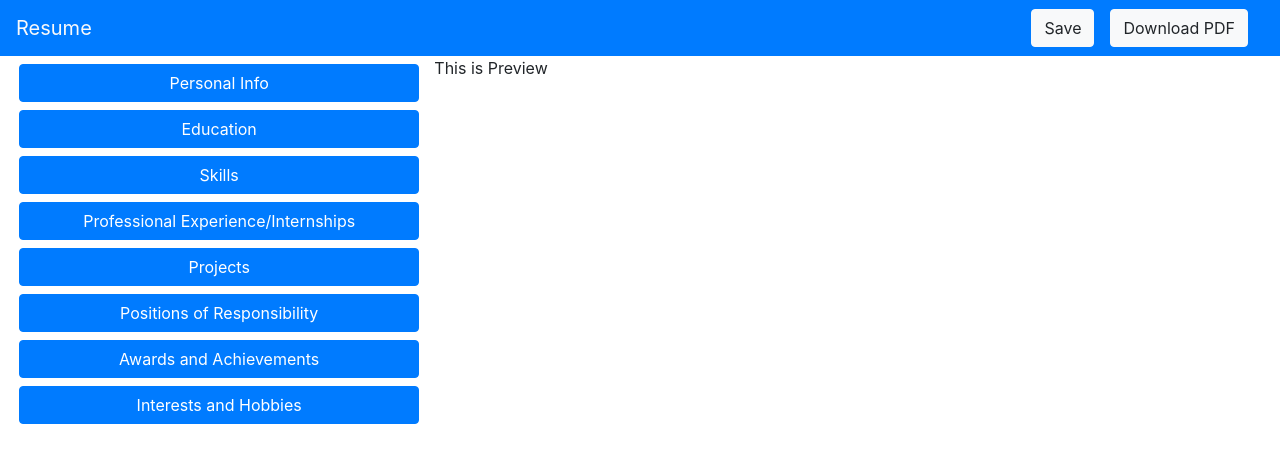
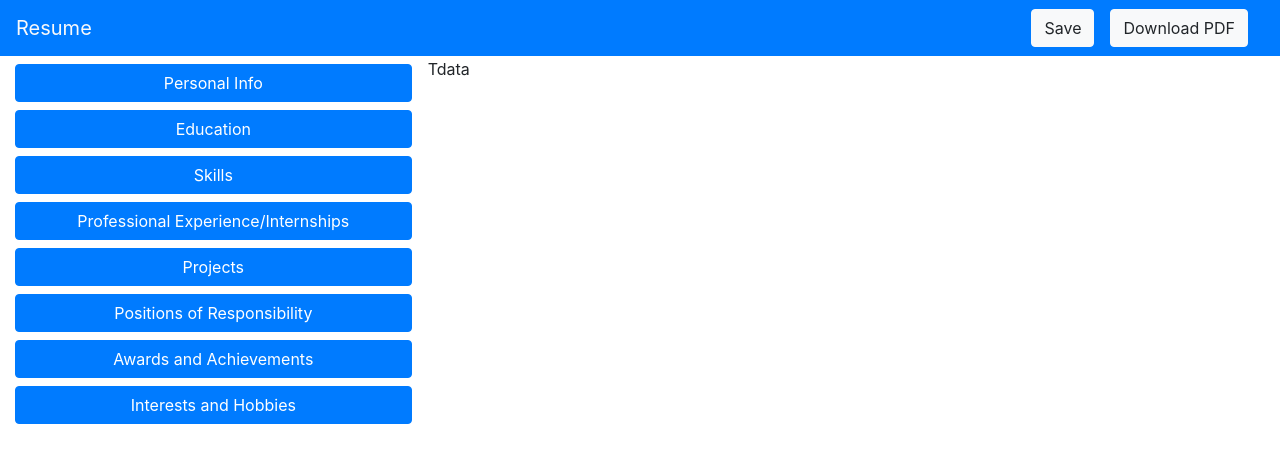
Before and after one commit to immayurpanchal/resume-bootstrap, a React (Create React App) app: page / in a window 1280 px wide. Shown: the top 462 px of the page. Built offline with nearby package versions, Linux system fonts and the light colour scheme.

Commit message:
Education Component connected with Redux Store

```diff
--- a/src/App.css
+++ b/src/App.css
@@ -1,33 +1,5 @@
-.App {
-  text-align: center;
+.App-height {
+  max-height: calc(100vh - 60px) ;
+  overflow: auto;
+  min-width: 300px;
 }
-
-.App-logo {
-  animation: App-logo-spin infinite 20s linear;
-  height: 40vmin;
-  pointer-events: none;
-}
-
-.App-header {
-  background-color: #282c34;
-  min-height: 100vh;
-  display: flex;
-  flex-direction: column;
-  align-items: center;
-  justify-content: center;
-  font-size: calc(10px + 2vmin);
-  color: white;
-}
-
-.App-link {
-  color: #61dafb;
-}
-
-@keyframes App-logo-spin {
-  from {
-    transform: rotate(0deg);
-  }
-  to {
-    transform: rotate(360deg);
-  }
-}
--- a/src/App.js
+++ b/src/App.js
@@ -6,12 +6,23 @@ import Preview from "./components/Preview/Preview";
 
 class App extends Component {
   render() {
+
     return (
-      <div className="App">
+      <div className="clearfix">
         <Topbar />
-        <div className="row ml-1">
-          <Sidebar />
-          <Preview />
+        <div className="container-fluid">
+          <div className="row">
+            <div className="col-4">
+              <div className="App-height">
+                <Sidebar />
+              </div>
+            </div>
+            <div>
+              <div>
+                <Preview/>
+              </div>
+            </div>
+          </div>
         </div>
       </div>
     );
--- a/src/components/Degree/Degree.js
+++ b/src/components/Degree/Degree.js
@@ -9,10 +9,10 @@ import {
 
 const Degree = props => {
   const index = props.index;
+  const degree = props.degreeList[index];
 
   const degreeNameChange = e => {
     props.newDegreeName(e.target.value, index);
-    console.log(e.target.value);
   };
 
   const cpiChange = e => {
@@ -32,7 +32,7 @@ const Degree = props => {
       <input
         type="textbox"
         name="degree"
-        value={props.degreeName}
+        value={degree.degree}
         placeholder="Degree Name"
         className="form-control mt-2"
         onChange={degreeNameChange}
@@ -40,7 +40,7 @@ const Degree = props => {
       <input
         type="textbox"
         name="institute"
-        value={props.institute}
+        value={degree.institute}
         placeholder="Institute / University"
         className="form-control mt-2"
         onChange={instituteChange}
@@ -48,7 +48,7 @@ const Degree = props => {
       <input
         type="textbox"
         name="year"
-        value={props.year}
+        value={degree.year}
         placeholder="Year"
         className="form-control mt-2"
         onChange={yearChange}
@@ -56,7 +56,7 @@ const Degree = props => {
       <input
         type="textbox"
         name="cpi"
-        value={props.cpi}
+        value={degree.cpi}
         placeholder="CPI / Aggregate"
         className="form-control mt-2"
         onChange={cpiChange}
@@ -68,7 +68,7 @@ const Degree = props => {
 
 const mapStateToProps = state => {
   return {
-    degreeList: state.education.cpi
+    degreeList: state.education
   };
 };
 
--- a/src/components/Education/Education.js
+++ b/src/components/Education/Education.js
@@ -28,10 +28,6 @@ class Education extends React.Component {
     });
   }
 
-  componentDidUpdate() {
-    console.log("component updated");
-  }
-
   addNewAccordion() {
     this.props.newDegree({ degree: "", cpi: "", year: "", institute: "" });
 
@@ -46,7 +42,7 @@ class Education extends React.Component {
           institute=""
           cpi=""
           index={
-            this.state.accordionList.length === 0
+            !this.state.accordionList.length
               ? 0
               : this.state.accordionList.length - 1
           }
--- a/src/components/Preview/Preview.js
+++ b/src/components/Preview/Preview.js
@@ -1,5 +1,13 @@
 import React from "react";
 
-const Preview = () => <div> This is Preview </div>;
+const Preview = () => {
+  return (
+    <div>
+      <table>
+        <td>Tdata</td>
+      </table>
+    </div>
+  );
+};
 
 export default Preview;
--- a/src/components/Sidebar/Sidebar.js
+++ b/src/components/Sidebar/Sidebar.js
@@ -3,22 +3,28 @@ import PersonalInfo from "../PersonalInfo/PersonalInfo";
 import Accordion from "../Accordion/Accordion";
 import Hobbies from "../Hobbies/Hobbies";
 import Education from "../Education/Education";
-import Skills from '../Skills/Skills';
-import ProfessionalExperience from '../ProfessionalExperience/ProfessionalExperience';
-import Achievements from '../Achievements/Achievements';
-import Positions from '../Positions/Positions';
-import Projects from '../Projects/Projects';
+import Skills from "../Skills/Skills";
+import ProfessionalExperience from "../ProfessionalExperience/ProfessionalExperience";
+import Achievements from "../Achievements/Achievements";
+import Positions from "../Positions/Positions";
+import Projects from "../Projects/Projects";
 
 class Sidebar extends React.Component {
   render() {
     return (
-      <div className="col-4">
+      <div>
           <Accordion component={PersonalInfo} title="Personal Info" />
           <Accordion component={Education} title="Education" />
           <Accordion component={Skills} title="Skills" />
-        <Accordion component={ProfessionalExperience} title="Professional Experience/Internships" />
+          <Accordion
+            component={ProfessionalExperience}
+            title="Professional Experience/Internships"
+          />
           <Accordion component={Projects} title="Projects" />
-        <Accordion component={Positions} title="Positions of Responsibility" />
+          <Accordion
+            component={Positions}
+            title="Positions of Responsibility"
+          />
           <Accordion component={Achievements} title="Awards and Achievements" />
           <Accordion component={Hobbies} title="Interests and Hobbies" />
       </div>
--- a/src/index.css
+++ b/src/index.css
@@ -6,6 +6,7 @@ body {
     sans-serif;
   -webkit-font-smoothing: antialiased;
   -moz-osx-font-smoothing: grayscale;
+  overflow: hidden;
 }
 
 code {
--- a/src/index.js
+++ b/src/index.js
@@ -7,10 +7,6 @@ import * as serviceWorker from "./serviceWorker";
 import configureStore from "./store/configureStore";
 
 const store = configureStore();
-
-store.subscribe(() => {
-  console.log(store.getState());
-});
 
 ReactDOM.render(
   <Provider store={store}>
--- a/src/reducers/EducationReducer.js
+++ b/src/reducers/EducationReducer.js
@@ -15,18 +15,16 @@ export default (state = initialState.education, action) => {
       const education = state.concat(action.newDegree);
       return [...education];
     case EDUCATION_CPI:
-      console.log(state[0]);
-      state[index].cpi += action.cpi;
+      state[index].cpi = action.cpi;
       return [...state];
     case EDUCATION_DEGREE_NAME:
-      console.log(state);
-      state[index].degree += action.degree;
+      state[index].degree = action.degree;
       return [...state];
     case EDUCATION_INSTITUTE:
-      state[index].institute += action.institute;
+      state[index].institute = action.institute;
       return [...state];
     case EDUCATION_YEAR:
-      state[index].year += action.year;
+      state[index].year = action.year;
       return [...state];
     default:
       return state;
```
Also changed, not shown: 1 other file (tests, documents, lock files or other folders). Lines whose indentation alone changed are shown as unchanged.
